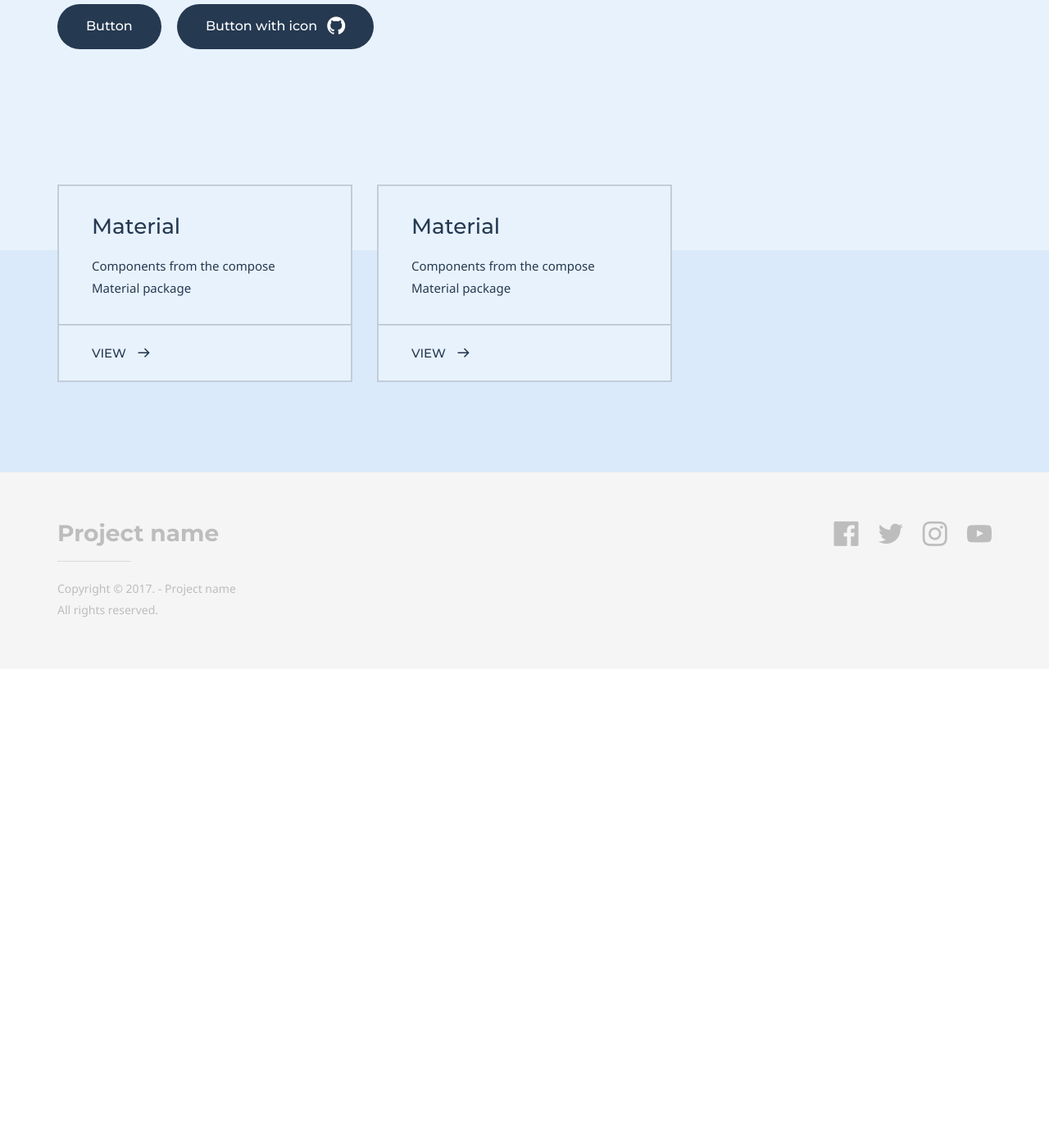
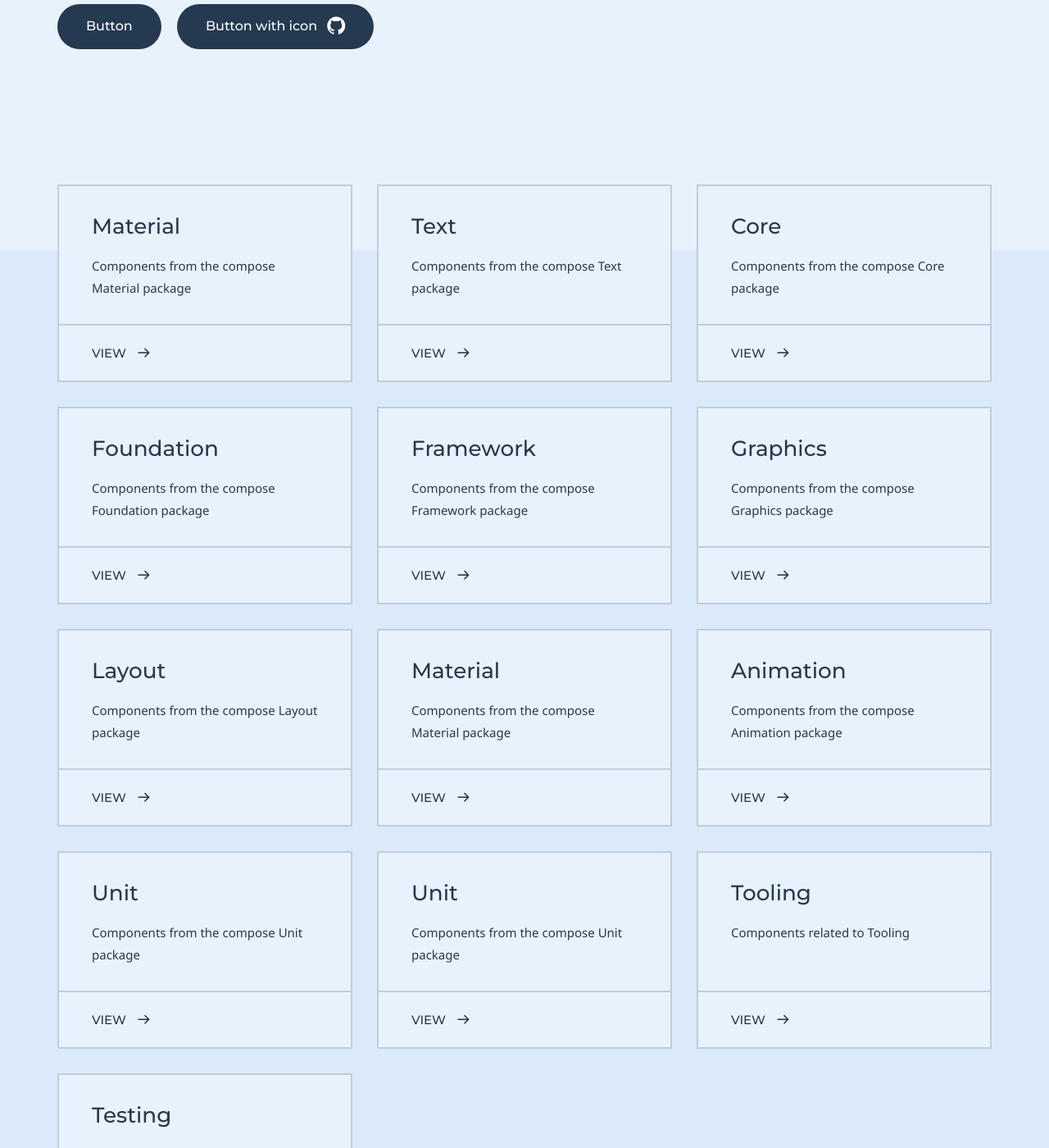
Before and after one commit to hitherejoe/ComposeAcademy, a Jekyll site: the page built from index.md, in a window 1280 px wide and 1400 px high, scrolled down 279 px. Shown: the whole window at 82% size. Built offline with Jekyll 4.4.1, drawn with Linux system fonts in a browser that asks for light colours; some web fonts are replaced; before the commit the page ends 1095 px from its top, so only the background shows below that; some of the changed text lies outside the part shown.

Commit message:
Update index.md

```diff
--- a/index.md
+++ b/index.md
@@ -27,8 +27,52 @@ grid_navigation:
       excerpt: Components from the compose Material package
       cta: View
       url: '#'
+    - title: Text
+      excerpt: Components from the compose Text package
+      cta: View
+      url: '#'
+    - title: Core
+      excerpt: Components from the compose Core package
+      cta: View
+      url: '#'
+    - title: Foundation
+      excerpt: Components from the compose Foundation package
+      cta: View
+      url: '#'
+    - title: Framework
+      excerpt: Components from the compose Framework package
+      cta: View
+      url: '#'
+    - title: Graphics
+      excerpt: Components from the compose Graphics package
+      cta: View
+      url: '#'
+    - title: Layout
+      excerpt: Components from the compose Layout package
+      cta: View
+      url: '#'
     - title: Material
       excerpt: Components from the compose Material package
       cta: View
       url: '#'
+    - title: Animation
+      excerpt: Components from the compose Animation package
+      cta: View
+      url: '#'
+    - title: Unit
+      excerpt: Components from the compose Unit package
+      cta: View
+      url: '#'
+    - title: Unit
+      excerpt: Components from the compose Unit package
+      cta: View
+      url: '#'
+    - title: Tooling
+      excerpt: Components related to Tooling
+      cta: View
+      url: '#'
+    - title: Testing
+      excerpt: Components related to Testing
+      cta: View
+      url: '#'
 ---
```
